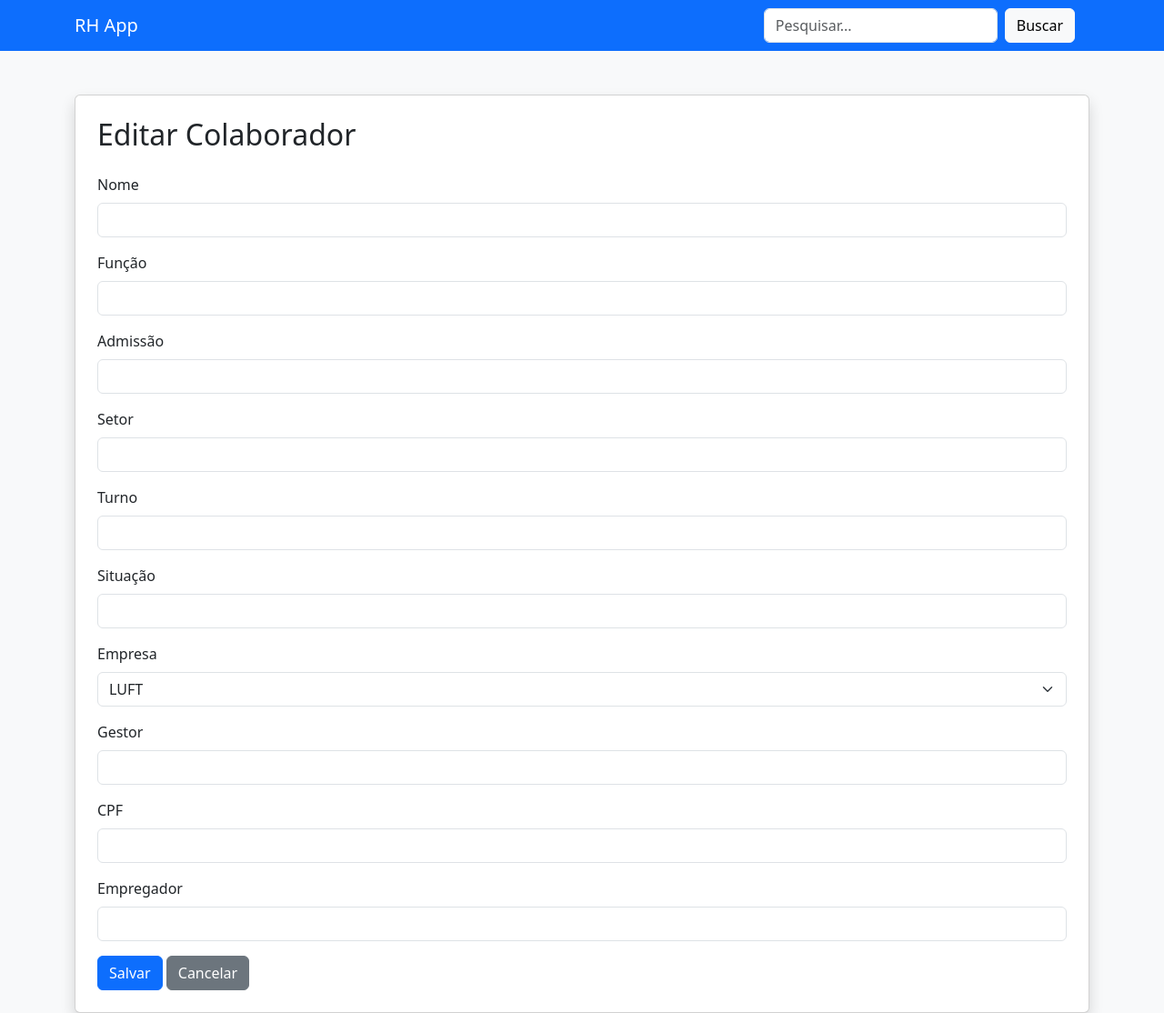
After one commit to Andersonps-dev/AppRH, a Flask app: template app-login/templates/edit_colaborador.html in a window 1280 px wide. The commit adds this page. Shown: the whole page at 91% size. Run offline with Flask 3, Linux system fonts and the light colour scheme; the template is opened without the code that fills it: values that come from a table or form of the project are taken from there, others are empty; parts of the project's set-up code (start-up, migrations or seed data) failed here and were passed over.

Commit message:
Enhance colaboradores management: add filtering options for setor and gestor, implement edit and delete functionalities, and update the model to include CPF and gestor fields.

```diff
--- a/app-login/app.py
+++ b/app-login/app.py
@@ -274,6 +274,8 @@ def colaboradores():
     filtro_nome = request.args.get('filtro_nome', '')
     filtro_empresa = request.args.get('filtro_empresa', '')
     filtro_status = request.args.get('filtro_status', '')
+    filtro_setor = request.args.get('filtro_setor', '')
+    filtro_gestor = request.args.get('filtro_gestor', '')
 
     query = Colaborador.query
     if filtro_nome:
@@ -281,21 +283,25 @@ def colaboradores():
     if filtro_empresa:
         query = query.filter(Colaborador.empresa_id == filtro_empresa)
     if filtro_status:
-        query = query.filter(Colaborador.status == filtro_status)
+        query = query.filter(Colaborador.situacao.ilike(f'%{filtro_status}%'))
+    if filtro_setor:
+        query = query.filter(Colaborador.setor.ilike(f'%{filtro_setor}%'))
+    if filtro_gestor:
+        query = query.filter(Colaborador.gestor.ilike(f'%{filtro_gestor}%'))
     colaboradores = query.all()
 
     return render_template(
         'colaboradores.html',
         user=g.user,
         companies=companies,
-        empregadores=empregadores,
-        coordenadores=coordenadores,
         colaboradores=colaboradores,
         turnos=turnos,
         status_list=status_list,
         filtro_nome=filtro_nome,
         filtro_empresa=filtro_empresa,
         filtro_status=filtro_status,
+        filtro_setor=filtro_setor,
+        filtro_gestor=filtro_gestor,
         estados=[{'sigla': 'MG', 'nome': 'Minas Gerais'}, {'sigla': 'SP', 'nome': 'São Paulo'}]  # Exemplo, ajuste conforme necessário
     )
 
@@ -352,19 +358,57 @@ def upload_colaboradores():
         empresa = Company.query.filter_by(name=empresa_nome).first() if empresa_nome else None
         if empresa_nome and not empresa:
             erros.append(f"Linha {idx+2}: Empresa '{empresa_nome}' não encontrada.")
-            continue  # pula este colaborador
-        colaborador = Colaborador(
-            nome=row.get('Nome'),
-            funcao=row.get('Função'),
-            admissao=datetime.strptime(str(row.get('Admissao')), '%d/%m/%Y') if row.get('Admissao') else None,
-            setor=row.get('Setor') if 'Setor' in row else None,
-            turno=row.get('Turno') if 'Turno' in row else None,
-            empregador_id=None,  # ajuste se necessário
-            situacao=row.get('Situação') if 'Situação' in row else None,
-            empresa_id=empresa.id if empresa else None,
-            coordenador_id=None  # ajuste se necessário
-        )
-        db.session.add(colaborador)
+            continue
+
+        cpf = str(row.get('Cpf')).strip() if row.get('Cpf') else None
+        if not cpf:
+            erros.append(f"Linha {idx+2}: CPF não preenchido.")
+            continue
+
+        admissao_val = row.get('Admissão')
+        admissao = None
+        if pd.isna(admissao_val) or admissao_val is None or str(admissao_val).strip() == '':
+            erros.append(f"Linha {idx+2}: Data de admissão não preenchida.")
+            continue
+        try:
+            if isinstance(admissao_val, (pd.Timestamp, datetime)):
+                admissao = admissao_val.strftime('%d/%m/%Y')
+            elif isinstance(admissao_val, float) or isinstance(admissao_val, int):
+                admissao = pd.to_datetime(admissao_val, unit='d', origin='1899-12-30').strftime('%d/%m/%Y')
+            else:
+                admissao = pd.to_datetime(str(admissao_val), dayfirst=True, errors='coerce')
+                if pd.isna(admissao):
+                    raise ValueError
+                admissao = admissao.strftime('%d/%m/%Y')
+        except Exception:
+            erros.append(f"Linha {idx+2}: Data de admissão inválida.")
+            continue
+
+        colaborador = Colaborador.query.filter_by(cpf=cpf).first()
+        if colaborador:
+            colaborador.nome = row.get('Nome')
+            colaborador.funcao = row.get('Função')
+            colaborador.admissao = admissao
+            colaborador.setor = row.get('Setor')
+            colaborador.turno = row.get('Turno')
+            colaborador.empregador = row.get('Empregador')
+            colaborador.situacao = row.get('Situação')
+            colaborador.empresa_id = empresa.id if empresa else None
+            colaborador.gestor = row.get('Gestor')
+        else:
+            colaborador = Colaborador(
+                nome=row.get('Nome'),
+                cpf=cpf,
+                funcao=row.get('Função'),
+                admissao=admissao,
+                setor=row.get('Setor'),
+                turno=row.get('Turno'),
+                empregador=row.get('Empregador'),
+                situacao=row.get('Situação'),
+                empresa_id=empresa.id if empresa else None,
+                gestor=row.get('Gestor')
+            )
+            db.session.add(colaborador)
     db.session.commit()
     if erros:
         flash('Alguns colaboradores não foram importados:<br>' + '<br>'.join(erros))
@@ -379,29 +423,65 @@ def add_colaborador():
         flash('Sem acesso.')
         return redirect(url_for('index'))
     nome = request.form.get('nome')
-    funcao = request.form.get('cargo')
-    admissao = request.form.get('data_admissao')
+    cpf = request.form.get('cpf')
+    funcao = request.form.get('funcao')
+    admissao = request.form.get('admissao')
     setor = request.form.get('setor')
     turno = request.form.get('turno')
-    empregador_id = request.form.get('empregador_id')
-    situacao = request.form.get('status')
-    empresa_id = g.user.company_id if not g.user.all_companies else None
-    coordenador_id = request.form.get('coordenador_id')
+    empregador = request.form.get('empregador')
+    situacao = request.form.get('situacao')
+    empresa_id = request.form.get('empresa_id')
+    gestor = request.form.get('gestor')
 
     colaborador = Colaborador(
         nome=nome,
+        cpf=cpf,
         funcao=funcao,
-        admissao=datetime.strptime(admissao, '%Y-%m-%d') if admissao else None,
+        admissao=admissao,
         setor=setor,
         turno=turno,
-        empregador_id=empregador_id if empregador_id else None,
+        empregador=empregador,
         situacao=situacao,
         empresa_id=empresa_id,
-        coordenador_id=coordenador_id if coordenador_id else None
+        gestor=gestor
     )
     db.session.add(colaborador)
     db.session.commit()
     flash('Colaborador cadastrado com sucesso!')
+    return redirect(url_for('colaboradores'))
+
+@app.route('/edit_colaborador/<int:colaborador_id>', methods=['GET', 'POST'])
+def edit_colaborador(colaborador_id):
+    if g.user is None or not has_permission(g.user, 'can_access_colaboradores'):
+        flash('Sem acesso.')
+        return redirect(url_for('index'))
+    colaborador = Colaborador.query.get_or_404(colaborador_id)
+    companies = Company.query.all()
+    if request.method == 'POST':
+        colaborador.nome = request.form.get('nome')
+        colaborador.cpf = request.form.get('cpf')
+        colaborador.funcao = request.form.get('funcao')
+        colaborador.admissao = request.form.get('admissao')
+        colaborador.setor = request.form.get('setor')
+        colaborador.turno = request.form.get('turno')
+        colaborador.empregador = request.form.get('empregador')
+        colaborador.situacao = request.form.get('situacao')
+        colaborador.empresa_id = request.form.get('empresa_id')
+        colaborador.gestor = request.form.get('gestor')
+        db.session.commit()
+        flash('Colaborador atualizado com sucesso!')
+        return redirect(url_for('colaboradores'))
+    return render_template('edit_colaborador.html', user=g.user, colaborador=colaborador, companies=companies)
+
+@app.route('/delete_colaborador/<int:colaborador_id>')
+def delete_colaborador(colaborador_id):
+    if g.user is None or not has_permission(g.user, 'can_access_colaboradores'):
+        flash('Sem acesso.')
+        return redirect(url_for('index'))
+    colaborador = Colaborador.query.get_or_404(colaborador_id)
+    db.session.delete(colaborador)
+    db.session.commit()
+    flash('Colaborador excluído com sucesso!')
     return redirect(url_for('colaboradores'))
 
 if __name__ == '__main__':
--- /dev/null
+++ b/app-login/templates/edit_colaborador.html
@@ -0,0 +1,64 @@
+<!DOCTYPE html>
+<html lang="pt-br">
+<head>
+    <meta charset="UTF-8">
+    <title>Editar Colaborador</title>
+    <link href="https://cdn.jsdelivr.net/npm/bootstrap@5.3.3/dist/css/bootstrap.min.css" rel="stylesheet">
+</head>
+<body class="bg-light">
+    {% include 'navbar.html' %}
+    <div class="container mt-5">
+        <div class="card shadow p-4">
+            <h2 class="mb-4">Editar Colaborador</h2>
+            <form method="POST">
+                <div class="mb-3">
+                    <label for="nome" class="form-label">Nome</label>
+                    <input type="text" class="form-control" id="nome" name="nome" value="{{ colaborador.nome }}" required>
+                </div>
+                <div class="mb-3">
+                    <label for="funcao" class="form-label">Função</label>
+                    <input type="text" class="form-control" id="funcao" name="funcao" value="{{ colaborador.funcao }}">
+                </div>
+                <div class="mb-3">
+                    <label for="admissao" class="form-label">Admissão</label>
+                    <input type="text" class="form-control" id="admissao" name="admissao" value="{{ colaborador.admissao }}">
+                </div>
+                <div class="mb-3">
+                    <label for="setor" class="form-label">Setor</label>
+                    <input type="text" class="form-control" id="setor" name="setor" value="{{ colaborador.setor }}">
+                </div>
+                <div class="mb-3">
+                    <label for="turno" class="form-label">Turno</label>
+                    <input type="text" class="form-control" id="turno" name="turno" value="{{ colaborador.turno }}">
+                </div>
+                <div class="mb-3">
+                    <label for="situacao" class="form-label">Situação</label>
+                    <input type="text" class="form-control" id="situacao" name="situacao" value="{{ colaborador.situacao }}">
+                </div>
+                <div class="mb-3">
+                    <label for="empresa_id" class="form-label">Empresa</label>
+                    <select class="form-select" id="empresa_id" name="empresa_id">
+                        {% for c in companies %}
+                            <option value="{{ c.id }}" {% if colaborador.empresa_id == c.id %}selected{% endif %}>{{ c.name }}</option>
+                        {% endfor %}
+                    </select>
+                </div>
+                <div class="mb-3">
+                    <label for="gestor" class="form-label">Gestor</label>
+                    <input type="text" class="form-control" id="gestor" name="gestor" value="{{ colaborador.gestor }}">
+                </div>
+                <div class="mb-3">
+                    <label for="cpf" class="form-label">CPF</label>
+                    <input type="text" class="form-control" id="cpf" name="cpf" value="{{ colaborador.cpf }}" required>
+                </div>
+                <div class="mb-3">
+                    <label for="empregador" class="form-label">Empregador</label>
+                    <input type="text" class="form-control" id="empregador" name="empregador" value="{{ colaborador.empregador }}">
+                </div>
+                <button type="submit" class="btn btn-primary">Salvar</button>
+                <a href="{{ url_for('colaboradores') }}" class="btn btn-secondary">Cancelar</a>
+            </form>
+        </div>
+    </div>
+</body>
+</html>
```
Also changed, not shown: app-login/models.py (+7 -16 lines), app-login/templates/colaboradores.html (+26 -42 lines).
